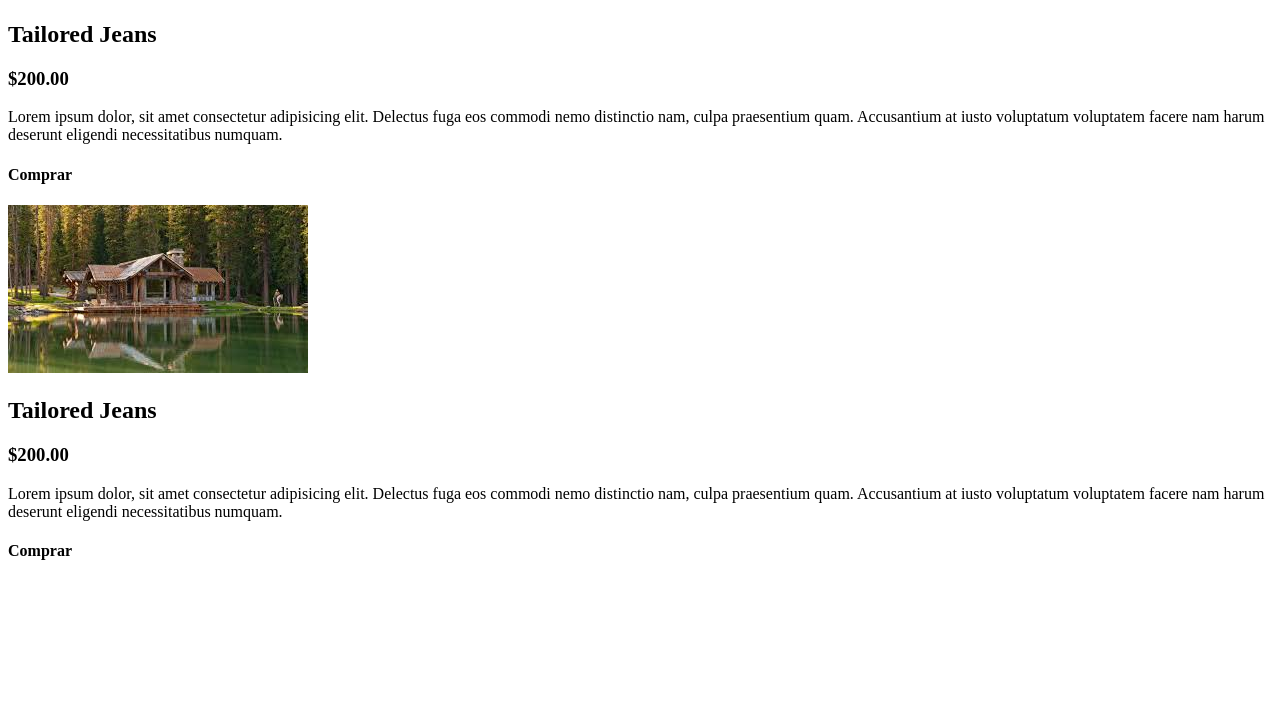
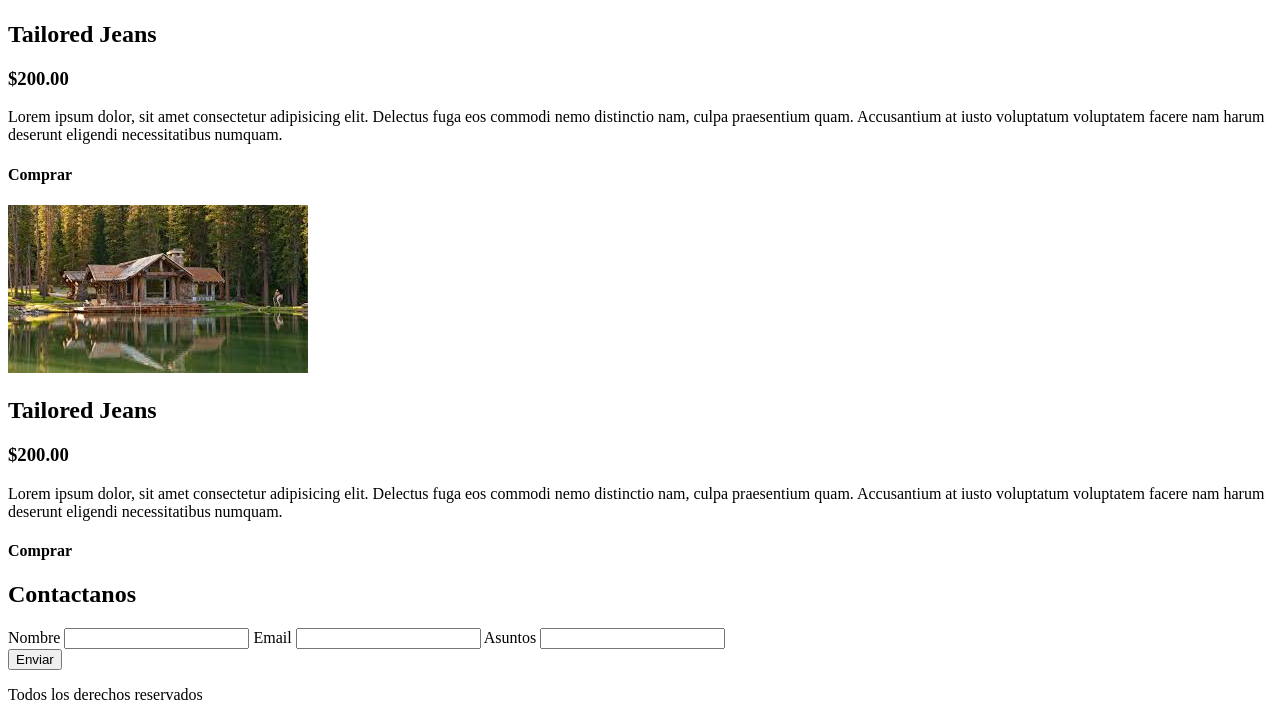
Before and after one commit to victoriaramos2777/Everybody-can-fly, a plain HTML site: page index.html in a window 1280 px wide. Shown: the part 5149-5869 px from the top of the page. Before the commit the page ends 5730 px from the top, so only its background shows below. Drawn offline with Linux system fonts and the light colour scheme.

Commit message:
html terminado

```diff
--- a/index.html
+++ b/index.html
@@ -83,9 +83,22 @@
                 <p class="setion-2__img2__house__name__price__p">Lorem ipsum dolor, sit amet consectetur adipisicing elit. Delectus fuga eos commodi nemo distinctio nam, culpa praesentium quam. Accusantium at iusto voluptatum voluptatem facere nam harum deserunt eligendi necessitatibus numquam.</p>
                 <h4 class="setion-2__img2__house__name__price__p__h">Comprar</h4>
              </div>
-
-
+        </section>
+        <section>
+             <h2>Contactanos</h2>
+         <form class="form" action="#">
+            <label class="form__label" for="name">Nombre </label>
+            <input class="form__label__input" type="text">
+            <label class="form__label" for="name">Email</label>
+            <input class="form__label__input" type="text">
+            <label class="form__label" for="name">Asuntos</label>
+            <input class="form__label__input-3" type="text">
+         </form>
+         <button class="button">Enviar</button>
         </section>
     </main>
+    <footer class="footer">
+      <p class="footer__p">Todos los derechos reservados</p>
+    </footer>
 </body>
 </html>
```
